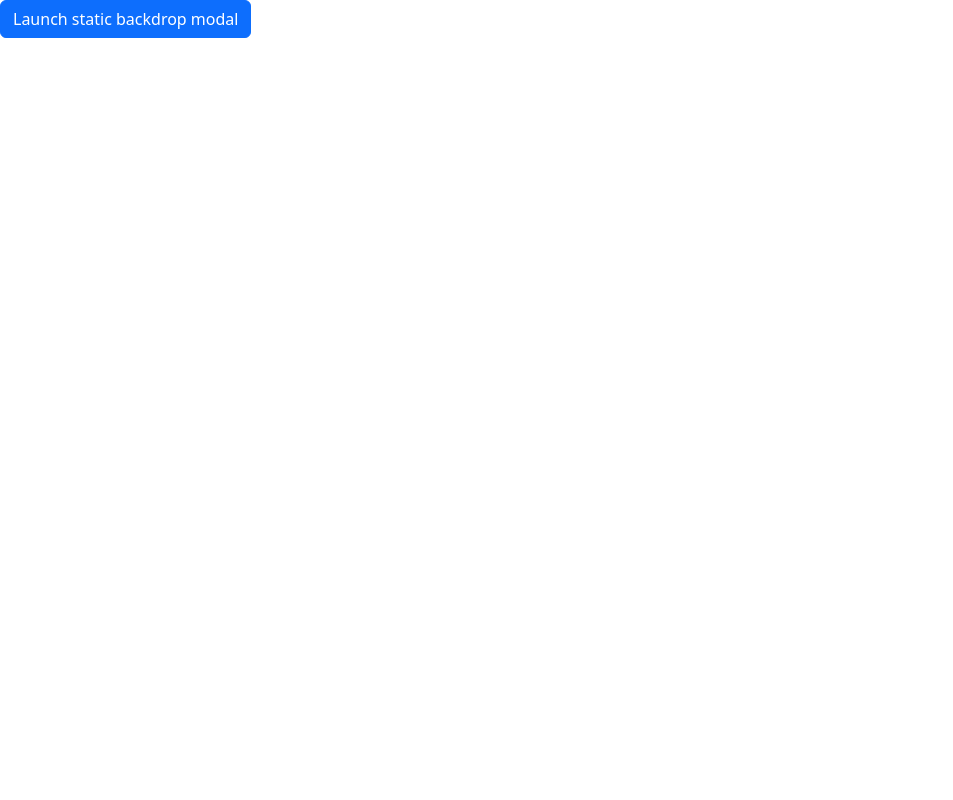
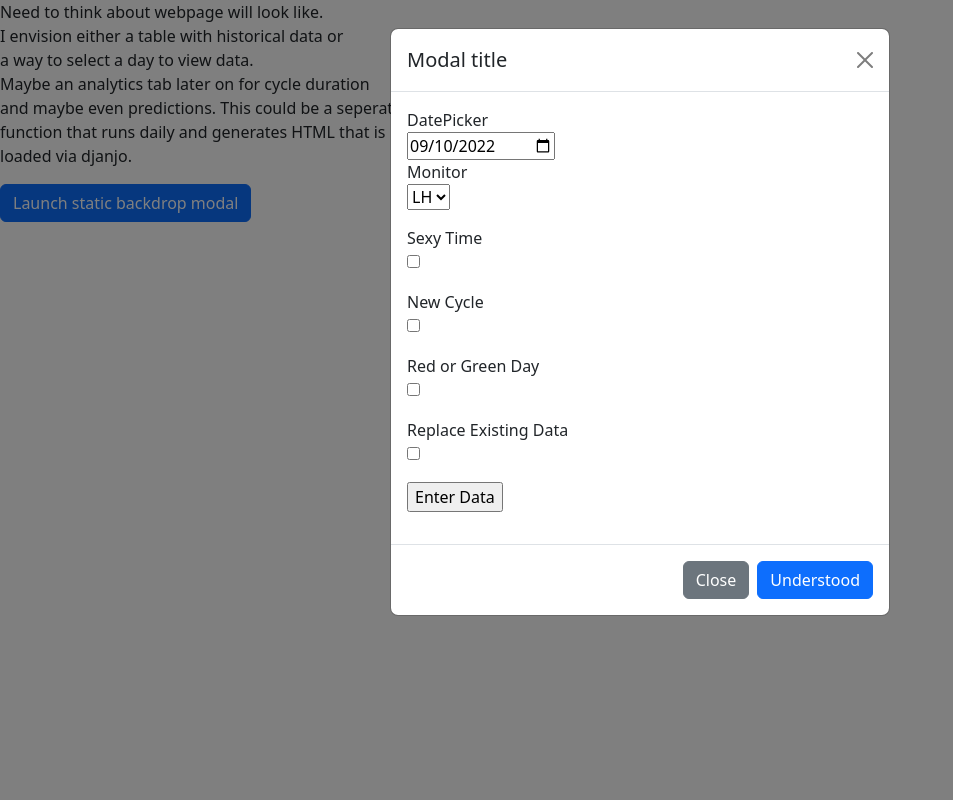
Before and after one commit to aguileraGit/cycles, a Flask app: page / in a window 1280 px wide. Shown: the whole page, without its empty margins (0-953 px from the left). Run offline with Flask 2, Linux system fonts and the light colour scheme; data that the repository does not hold is empty; some libraries are stand-ins or nearby versions.

Commit message:
Ugly. But able to add/replace data on DB from webpage.

```diff
--- a/app.py
+++ b/app.py
@@ -3,6 +3,10 @@ from flask_wtf import FlaskForm
 from wtforms import StringField, validators, SubmitField, IntegerField, SelectField, BooleanField
 from wtforms.validators import DataRequired, InputRequired
 from wtforms.fields import DateField
+
+from sqlite3 import Error
+import datetime
+
 import dbCycles
 
 app = Flask(__name__)
@@ -20,6 +24,8 @@ class cycleInputForm(FlaskForm):
 
     newCycle = BooleanField('New Cycle')
 
+    rORg = BooleanField('Red or Green Day')
+
     replaceData = BooleanField('Replace Existing Data')
 
     submit = SubmitField('Enter Data')
@@ -32,7 +38,7 @@ def checkDateForData():
     if request.method == 'POST':
         currentDate = request.form['currentDate']
 
-        result = db.checkForDataForDate(str(todayDate))
+        result = db.checkForDataForDate(str(currentDate))
 
         if len(result) == 0:
             return {'data': False}
@@ -50,7 +56,8 @@ def home():
     form = cycleInputForm()
 
     if form.validate_on_submit():
-        formDate = str(form.todayDate.value)
+        print('Form Validated')
+        formDate = str(form.todayDate.data)
         error = False
 
         #Check to see if data exists for the day
@@ -59,7 +66,8 @@ def home():
             dataForDayExists = True
 
         #Attempt to replace data to DB
-        if form.replaceData.value == True:
+        if form.replaceData.data == True:
+            print('Replace Data')
             try:
                 #Deactive old data
                 result = deactivateDate(form)
@@ -69,7 +77,8 @@ def home():
                 error = e
 
         #Attempt to add new data to DB
-        elif form.replaceData.value != True:
+        elif form.replaceData.data != True:
+            print('New Data')
             #Need to check for data on this day
             try:
                 result = addNewRecord(form)
@@ -82,17 +91,22 @@ def home():
         return render_template('index.html', form=form)
     return render_template('index.html', form=form)
 
+
 def addNewRecord(_form):
-    #db.addRecord('2022-09-07', 1, str(datetime.datetime.now()), 'LH', 0, 'G', 12)
-    pass
+    db.addRecord( str(_form.todayDate.data),
+                  int(1),
+                  str(datetime.datetime.now()),
+                  str(_form.monitor.data),
+                  int(_form.sexyTime.data),
+                  int(_form.rORg.data),
+                  int(_form.newCycle.data))
+
 
 def deactivateDate(_form):
-    db.deactivateRecordsForDate(formDate)
-
+    db.deactivateRecordsForDate(str(_form.todayDate.data))
 
 
 def dbToJson(obj):
-    print(obj)
     toReturn = {'date': obj[0],
                 'monitor': obj[1],
                 'sexyTime': obj[2],
--- a/dbCycles.py
+++ b/dbCycles.py
@@ -29,7 +29,7 @@ class cycleDBClass():
 
     def createTable(self):
         """
-        Fields: Datetime, monitor, sexyTime, red or green day
+        Fields: Datetime, monitor, sexyTime, red(0) or green(1) day
         """
         self.openConnection()
         self.createCursor()
@@ -42,7 +42,7 @@ class cycleDBClass():
                  "monitor" TEXT,
                  "sexyTime" INTEGER,
                  "rORg" INTEGER,
-                 "cycleCount" INTEGER
+                 "newCycle" INTEGER
                  )'''
 
         try:
@@ -125,15 +125,16 @@ class cycleDBClass():
 
 
 if __name__ == '__main__':
+    print('dbCycles.py')
     db = cycleDBClass()
 
     db.createTable()
 
     #db.addRecord('2022-09-07', 1, str(datetime.datetime.now()), 'LH', 0, 'G', 12)
 
-    db.getAllRecords()
+    #db.getAllRecords()
 
-    db.deactivateRecordsForDate('2022-09-07')
+    #db.deactivateRecordsForDate('2022-09-07')
 
     db.getAllRecords()
 
--- a/templates/index.html
+++ b/templates/index.html
@@ -14,7 +14,16 @@
 
   <body onload="pageLoadFn()">
     <div>
+      Need to think about webpage will look like.<br>
+      I envision either a table with historical data or <br>
+      a way to select a day to view data.<p>
+      Maybe an analytics tab later on for cycle duration <br>
+      and maybe even predictions. This could be a seperate <br>
+      function that runs daily and generates HTML that is <br>
+      loaded via djanjo.
+    </div>
 
+    <div>
       <!-- Button trigger modal -->
       <button type="button" class="btn btn-primary" data-bs-toggle="modal" data-bs-target="#staticBackdrop">
         Launch static backdrop modal
@@ -32,11 +41,24 @@
 
               <form method="POST" action="/">
                 {{ form.csrf_token }}
-                {{ form.todayDate(class='datepicker') }}
-                {{ form.monitor }}
-                {{ form.sexyTime }}
-                {{ newCycle }}
-                {{ replaceData }}
+
+                {{ form.todayDate.label }}<br>
+                {{ form.todayDate(class='datepicker') }}<p>
+
+                {{ form.monitor.label }}<br>
+                {{ form.monitor }}<p>
+
+                {{ form.sexyTime.label }}<br>
+                {{ form.sexyTime }}<p>
+
+                {{ form.newCycle.label }}<br>
+                {{ form.newCycle }}<p>
+
+                {{ form.rORg.label }}<br>
+                {{ form.rORg }}<p>
+
+                {{ form.replaceData.label }}<br>
+                {{ form.replaceData }}<p>
 
                 {{ form.submit }}
               </form>
```
